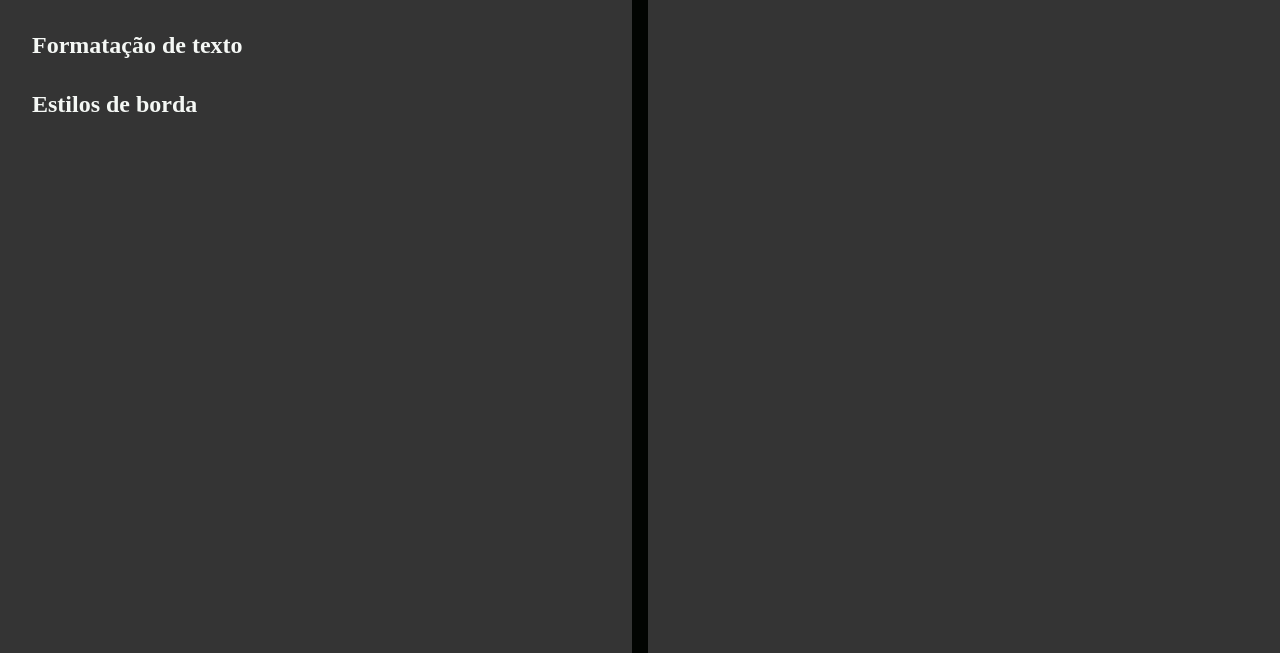
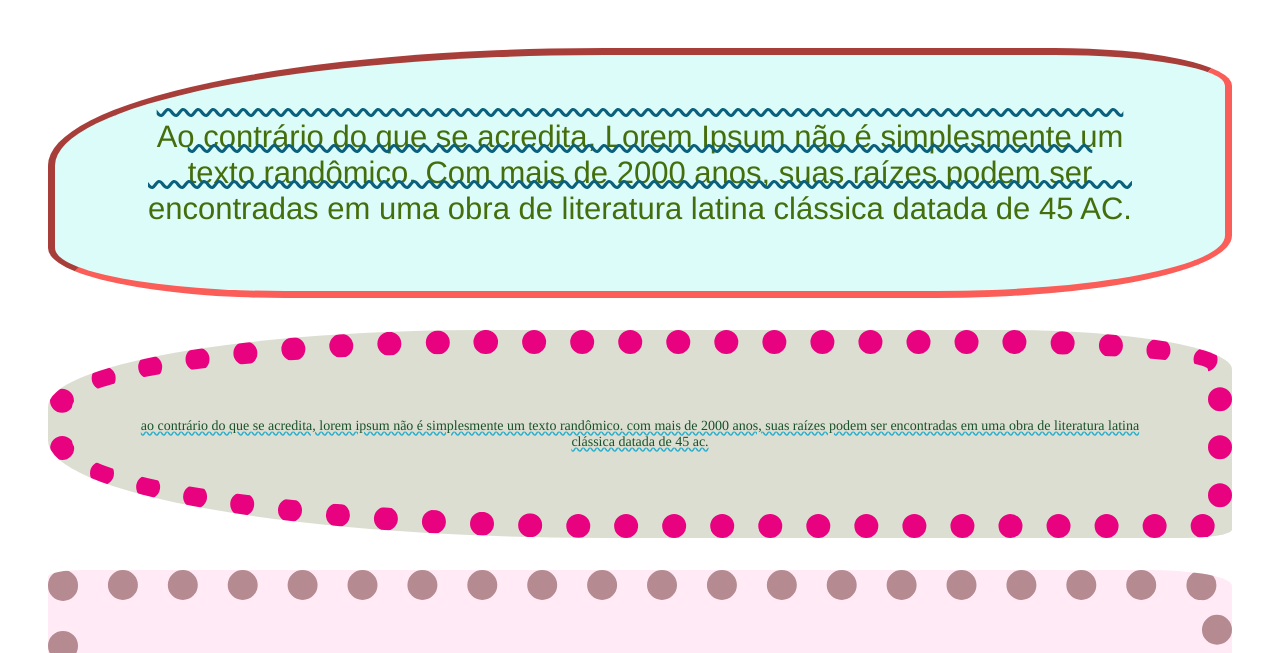
Before and after one commit to Laks-IF/if, a plain HTML site: page 1-bim/p-web/16-04-ava-border-e-text/index.html in a window 1280 px wide. Shown: the top 653 px of the page. Drawn offline with Linux system fonts and the light colour scheme; a web font is replaced by a local one.

Commit message:
complete ava

```diff
--- a/1-bim/p-web/16-04-ava-border-e-text/index.html
+++ b/1-bim/p-web/16-04-ava-border-e-text/index.html
@@ -9,9 +9,6 @@
     <!-- Set Title -->
     <title>Ava - Border e Formação de Texto</title>
 
-    <!-- Load Font -->
-    <link rel="preload" href="fonts/cicle_fina-webfont.woff2" as="font" type="font/woff2" crossorigin="anonymous">
-
     <!-- Load Styles -->
     <link rel="stylesheet" href="style.css">
 </head>
@@ -19,15 +16,119 @@
 <body>
     <!-- HTML Application -->
     <main id="app">
-        <section class="styles">
-            <h1 class="styles__title">Formatação de texto</h1>
-            <h1 class="styles__title">Estilos de borda</h1>
-        </section>
-        <section class="result"></section>
     </main>
 
+    <!-- Button to Generate More Borders -->
+    <button id="generate">Gerar mais bordas</button>
+
     <!-- Load Script -->
-    <script type="module" src="main.js"></script>
+    <script type="text/javascript">
+        const app = document.getElementById("app");
+
+        const styleEnum = [
+            "none",
+            "hidden",
+            "dotted",
+            "dashed",
+            "solid",
+            "double",
+            "groove",
+            "ridge",
+            "inset",
+            "outset",
+        ]
+        const fonts = [
+            "Arial",
+            "Helvetica",
+            "Times New Roman",
+            "Times",
+            "Courier New",
+            "Courier",
+            "Palatino",
+            "Garamond",
+            "Bookman",
+            "Avant Garde",
+            "Verdana",
+            "Georgia",
+            "Comic Sans",
+            "Trebuchet",
+            "Arial Black",
+            "Impact"
+        ]
+        const text = "Ao contrário do que se acredita, Lorem Ipsum não é simplesmente um texto randômico. Com mais de 2000 anos, suas raízes podem ser encontradas em uma obra de literatura latina clássica datada de 45 AC. "
+
+        function generateBorders() {
+            Array.from({ length: random(50, 150) }).forEach(() => {
+                const box = createBox();
+
+                box.style.borderWidth = random(1, 50) + "px";
+                box.style.borderStyle = styleEnum[random(0, styleEnum.length - 1)];
+                box.style.borderColor = color().string;
+                box.style.background = color({ a: [0.1, 0.3] }).string;
+                box.style.fontSize = random(8, 36) + "px";
+                box.style.borderRadius = `${random(0, 50)}% ${random(0, 50)}% ${random(0, 50)}% ${random(0, 50)}%`;
+                box.style.fontFamily = `${fonts[random(0, fonts.length - 1)]}, sans-serif`
+                box.style.textDecoration = `
+                    ${["underline", "overline", "line-through"][random(0, 2)]}
+                    ${color().string}
+                    ${["solid", "wavy", "dotted", "dashed", "double"][random(0, 4)]}
+                `
+                box.style.color = color({ r: [0, 120], g: [0, 120], b: [0, 120] }).string;
+                box.style.textTransform = `${["uppercase", "lowercase", "none"][random(0, 2)]}`
+                box.textContent = [
+                    text,
+                    Math.random().toString(36).substring(2, 15) + Math.random().toString(36).substring(2, 15)
+                ][random(0, 1)];
+
+                app.appendChild(box);
+            });
+        }
+
+        function createBox() {
+            const box = document.createElement("div");
+            box.classList.add("box");
+            return box;
+        }
+
+        function random(min, max) {
+            return Math.floor(Math.random() * (max - min + 1) + min);
+        }
+
+        function color(userConfig = {}) {
+            const defaultConfig = {
+                r: [0, 255],
+                g: [0, 255],
+                b: [0, 255],
+                a: [1, 1],
+            }
+            const config = Object.assign({}, defaultConfig, userConfig);
+
+            let { r, g, b, a } = config;
+
+            let [minR, maxR] = r;
+            let [minG, maxG] = g;
+            let [minB, maxB] = b;
+            let [minA, maxA] = a;
+
+            maxA *= 1000;
+            minA *= 1000;
+
+            r = random(minR, maxR);
+            g = random(minG, maxG);
+            b = random(minB, maxB);
+            a = random(minA, maxA) / 1000;
+
+            return {
+                string: `rgba(${r}, ${g}, ${b}, ${a})`,
+                color: {
+                    r, g, b, a
+                }
+            };
+        }
+        generateBorders();
+
+        document.getElementById("generate").onclick = generateBorders;
+    </script>
 </body>
 
 </html>
--- a/1-bim/p-web/16-04-ava-border-e-text/style.css
+++ b/1-bim/p-web/16-04-ava-border-e-text/style.css
@@ -3,27 +3,43 @@
     outline: 0;
     padding: 0;
     box-sizing: border-box;
-    --color: #f5f8f5;
+    font-family: 'Helvetica', ;
 }
 
-html, body, #app {
+html, body {
     width: 100%;
     height: 100%;
-    background: #020402;
+    background: #fff;
+    text-align: center;
 }
 
+/* ========== */
+
+/* LEFT - APP */
+
+/* ========== */
+
 #app {
-    display: grid;
-    grid-template-columns: 1fr 1fr;
-    grid-template-rows: 1fr;
-    grid-gap: 1rem;
+    display: flex;
+    flex-wrap: wrap;
+    padding: 2rem;
+    background: var(--background);
+    justify-content: center;
+    align-items: center;
 }
 
-#app * {
-    background: #343434;
-    padding: 1rem;
+.box {
+    margin: 1rem;
+    width: 100%;
+    display: flex;
+    justify-content: center;
+    align-items: center;
+    padding: 4rem;
 }
 
-.styles__title {
-    color: var(--color);
+#generate {
+    padding: 12px;
+    background: green;
+    color: #fff;
+    margin-bottom: 3rem;
 }
```
Also changed, not shown: 1-bim/p-web/16-04-ava-border-e-text/main.js (deleted).
